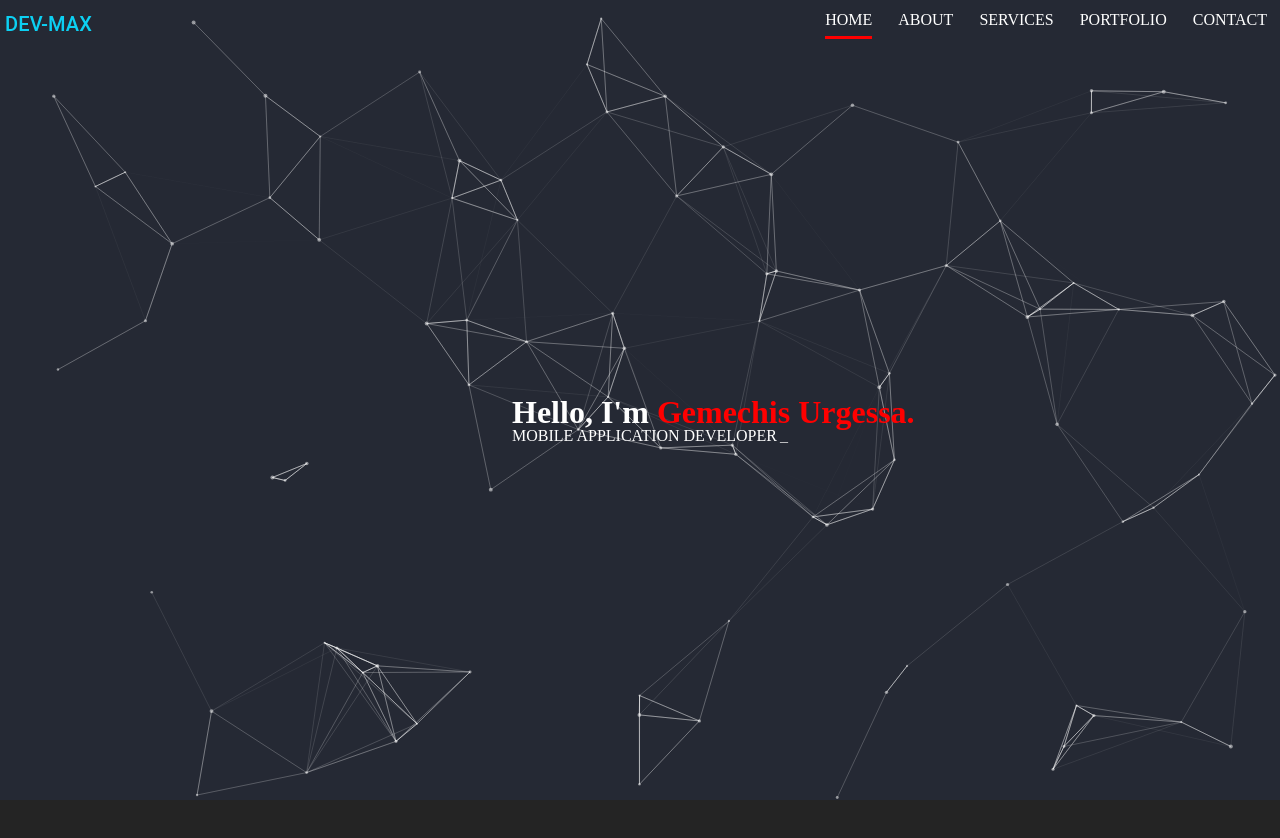
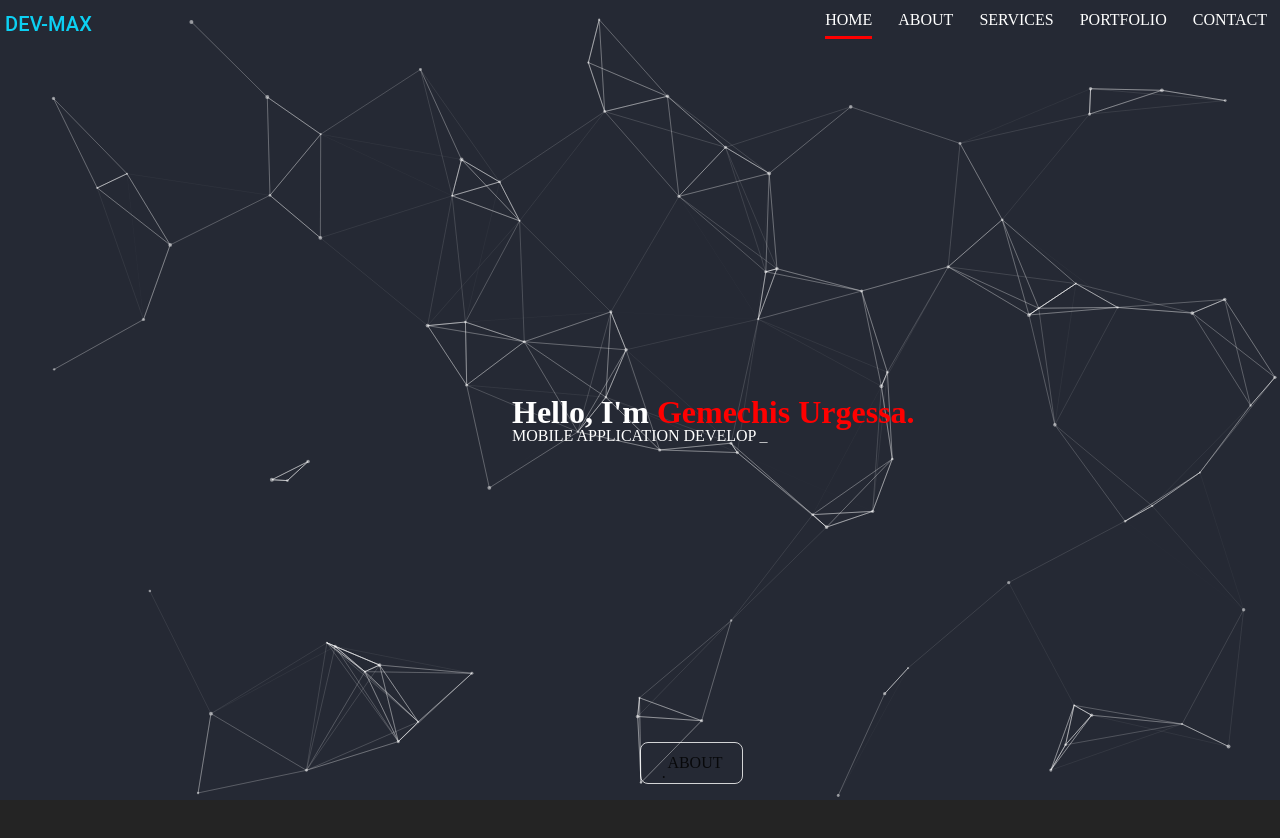
Before and after one commit to GemechisUrgessa/React-Landing-page-component, a React (Vite) app: page / in a window 1280 px wide. Shown: the top 838 px of the page. Built offline with nearby package versions, Linux system fonts and the light colour scheme.

Commit message:
home button added

```diff
--- a/src/components/homePage.tsx
+++ b/src/components/homePage.tsx
@@ -13,17 +13,19 @@ const HomePage = (): JSX.Element => {
                 <div className='home-container'>
                     <h1>Hello, I'm <span className="name">Gemechis Urgessa.</span></h1>
                     <Typewriter
-                        words={['FULL_STACK DEVELOPER', 'MOBILE APPLICATION DEVELOPER']}
-                        loop={5}
+                        words={['FULL-STACK DEVELOPER', 'MOBILE APPLICATION DEVELOPER', 'SOFTWARE ENGINEER']}
+                        loop={3}
                         cursor
                         cursorStyle='_'
                         typeSpeed={70}
-                        deleteSpeed={50}
+                        deleteSpeed={70}
                         delaySpeed={1000}
-                    // onLoopDone={handleDone}
-                    // onType={handleType}
                     />
-                </div></div>
+                </div>
+                <div>
+                    <button className="btn btn-home"><div className="btn-drop">.</div>ABOUT</button>
+                </div>
+            </div>
 
         </>
     )
--- a/src/index.css
+++ b/src/index.css
@@ -47,21 +47,21 @@ a:hover {
 
 .btn {
   border-radius: 8px;
-  border: 1px solid transparent;
+  border: 0.2px solid white ;
   padding: 0.6em 1.2em;
   font-size: 1em;
   font-weight: 500;
   font-family: inherit;
-  background-color: #1a1a1a;
+  /* background-color: #1a1a1a; */
   cursor: pointer;
-  transition: border-color 0.25s;
+  transition: border-color 0.25s !important;
 }
 .btn:hover {
-  border-color: #646cff;
+  border-color: #646cff !important;
 }
 .btn:focus,
 .btn:focus-visible {
-  outline: 4px auto -webkit-focus-ring-color;
+  outline: 4px auto -webkit-focus-ring-color !important;
 }
 
 /* @media (prefers-color-scheme: light) {
--- a/src/stylesheets/homePage.css
+++ b/src/stylesheets/homePage.css
@@ -9,7 +9,34 @@
 .home {
     width: 100%;
     height: 100vh;
+    position: relative;
 }
 .name{
     color: red;
 }
+.btn {
+    position: absolute !important;
+    bottom: 2%;
+    left: 50%;
+    background-color: inherit !important;
+    border: 1px solid transparent white;
+    opacity: .8;
+}
+.btn-drop {
+    display: inline-block;
+    position:relative ;
+
+  top:-10px;
+  /* border: solid 1px; */
+  height:15%;
+  margin:.1em;
+  /* background-color:purple; */
+  animation: drop 3s ease-in-out forwards;
+  animation-iteration-count:infinite;
+}
+
+@keyframes drop{
+  0%{opacity: 1}
+  70%{transform: translateY(20px)}
+  100%{transform: translateY(20px)}
+}
```
